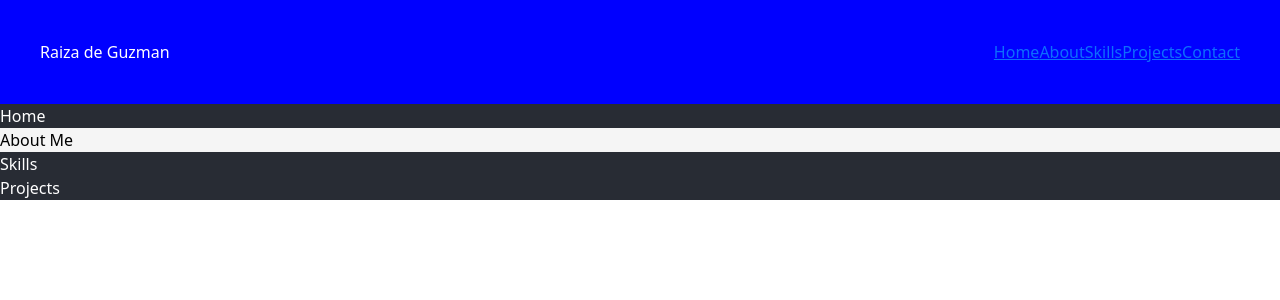
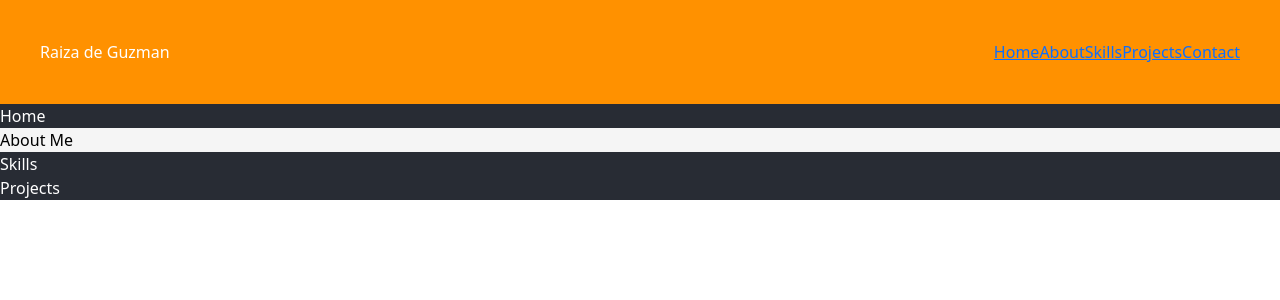
Before and after one commit to Raiza-D/my-portfolio, a React (Create React App) app: page / in a window 1280 px wide. Shown: the top 300 px of the page. Built offline with nearby package versions, Linux system fonts and the light colour scheme.

Commit message:
Change background colourof nav bar to orange

```diff
--- a/src/styles/Navigation.css
+++ b/src/styles/Navigation.css
@@ -3,5 +3,5 @@
   display: flex;
   justify-content: space-between;
   align-items: center;
-  background-color:blue;
+  background-color:rgb(255, 145, 0);
 }
```
